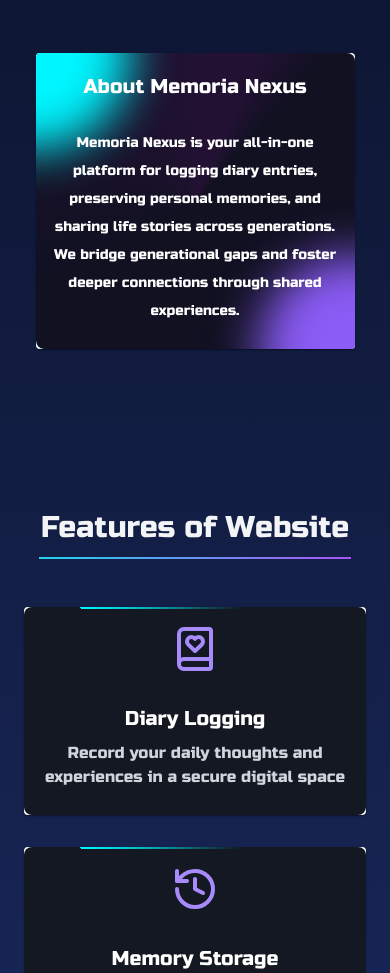
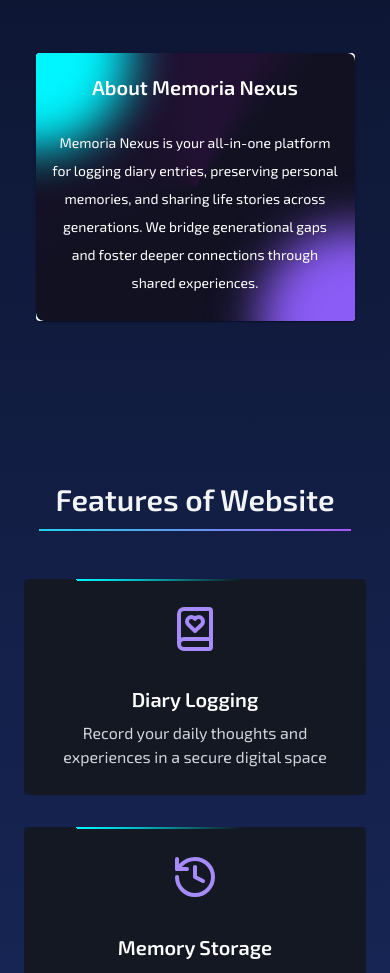
Before and after one commit to ankitkatole/MemoriaNexus, a React (Vite) app in the folder client/: page / in a window 390 px wide. Shown: the part 1020-1993 px from the top of the page. Built offline with nearby package versions, Linux system fonts and the light colour scheme.

Commit message:
ui fixes and font change

```diff
--- a/client/src/Components/SharedComponents/FeatureCard.jsx
+++ b/client/src/Components/SharedComponents/FeatureCard.jsx
@@ -1,17 +1,16 @@
 import React from 'react';
-import { Card, CardContent } from "@mui/material";
 
 function FeatureCard({ icon, title, description }) {
   return (
-    <Card className="bg-gray-900/50 border-gray-800 overflow-hidden hover:scale-105 h-full  transition-all duration-500  group hover:bg-gray-800/50 ">
-      <CardContent className="p-6 text-center  h-full box2">
+    <div className="bg-gray-900/50 border-gray-800 overflow-hidden hover:scale-105 h-full  transition-all duration-500 delay-200 group hover:bg-gray-800/50 ">
+      <div className="p-6 text-center  h-full box2">
         <div className="mb-4 flex  justify-center">
           {icon}
         </div>
         <h4 className="text-xl font-semibold text-white mb-2">{title}</h4>
         <p className="text-gray-300">{description}</p>
-      </CardContent>
-    </Card>
+      </div>
+    </div>
   );
 }
 
--- a/client/src/Components/SharedComponents/Navbar.jsx
+++ b/client/src/Components/SharedComponents/Navbar.jsx
@@ -72,7 +72,7 @@ function Navbar({LoginOpen, SignupOpen}) {
       <div
         className={`slider ${
           isMenuClicked ? "translate-x-0" : " translate-x-full"
-        } w-full bg-black fixed z-[9999999] inset-0 h-screen transition-transform duration-500 text-white text-5xl flex flex-col gap-4 justify-center items-center`}
+        } w-full bg-black fixed z-[7777] inset-0 h-screen transition-transform duration-500 text-white text-5xl flex flex-col gap-4 justify-center items-center`}
       >
         <button  className=" absolute top-5 right-5 lg:hidden p-2" onClick={()=>{setisMenuClicked(false)}} >
             <Menu className="h-6 w-6 " />
@@ -90,7 +90,15 @@ function Navbar({LoginOpen, SignupOpen}) {
           <Link to={navLink.href}> {navLink.link}</Link>
           </div>
         ))}
+        <div className=" flex flex-col  items-center space-y-4 mx-4">
+            <a  className="navLink border-b-2 text-4xl  border-cyan-300 py-2  rounded-sm  " onClick={() => LoginOpen(true)}>
+              Sign In
+            </a>
 
+            <a className="navLink border-b-2 text-4xl  border-cyan-300 py-2 rounded-sm " onClick={() => SignupOpen(true)}>
+              Sign Up
+            </a>
+          </div>
       </div>
 
 
--- a/client/src/Components/SharedComponents/StepCard.jsx
+++ b/client/src/Components/SharedComponents/StepCard.jsx
@@ -3,7 +3,7 @@ import React from 'react';
 function StepCard({ number, title, description }) {
   return (
     <div className="text-center flex flex-col justify-center items-center group ">
-      <div className="w-16 h-16 !rounded-full box bg-violet-600 flex items-center justify-center mx-auto mb-4 transform transition-transform group-hover:scale-110 ">
+      <div className="w-16 h-16 !rounded-full box bg-violet-600 flex items-center justify-center mx-auto mb-4 transform transition-transform duration-500 group-hover:scale-110 ">
         <span className="text-2xl font-semibold ">{number}</span>
       </div>
       <h4 className="text-xl font-semibold mb-2">{title}</h4>
--- a/client/src/Pages/Resgistration/LandingPage.jsx
+++ b/client/src/Pages/Resgistration/LandingPage.jsx
@@ -56,7 +56,7 @@ function LandingPage() {
         <p className="text-xl text-center md:w-[80vw] lg:w-[90%] xl:w-auto text-gray-100 max-w-2xl lg:text-left 2xl:mx-auto mb-8 relative z-10">
           Your digital sanctuary for preserving memories and sharing stories across generations
         </p>
-        <button className="box text-white px-8 max-w-[250px] py-2 text-lg relative z-10 transform transition-transform hover:scale-105">
+        <button className="box text-white px-8 max-w-[250px] py-2 text-lg relative z-10 transform transition-transform duration-500 hover:scale-105">
           Start Your Journey
         </button>
         </div>
@@ -69,8 +69,8 @@ function LandingPage() {
           <CardContent className="p-8 relative box !border-none bg-[#262d3c]">
             <div className="absolute -top-24 -left-24 w-48 h-48 bg-[#00f6ff] rounded-full  filter blur-xl   animate-blob"></div>
             <div className="absolute -bottom-24 -right-24 w-48 h-48 bg-violet-500 rounded-full  blur-xl  filter animate-blob animation-delay-2000"></div>
-            <h3 className="text-3xl text-white font-semibold mb-6 text-center relative z-10" style={{ fontSize: "clamp(20px, 2.4vw, 30px)" }}>About Memoria Nexus</h3>
-            <p className="text-white text-lg text-center max-w-3xl mx-auto relative z-10" style={{ fontSize: "clamp(14px, 1.5vw, 18px)" }}>
+            <h3 className="text-3xl text-white font-semibold mb-6 text-center relative z-10" style={{ fontSize: "clamp(20px, 2.4vw, 35px)" }}>About Memoria Nexus</h3>
+            <p className="text-white text-lg text-center max-w-3xl mx-auto relative z-10" style={{ fontSize: "clamp(14px, 1.5vw, 16px)" }}>
               Memoria Nexus is your all-in-one platform for logging diary entries, preserving personal memories,
               and sharing life stories across generations. We bridge generational gaps and foster deeper connections
               through shared experiences.
@@ -83,8 +83,8 @@ function LandingPage() {
       <section id="features" className="container mx-auto px-6 xl:px-20 py-20">
 
       <div className='flex flex-col justify-center items-center w-full mb-12'>
-        <h3 className="text-3xl font-semibold  text-center relative z-10 mb-3  ">Features of Website</h3>
-        <span className='bg-gradient-to-r from-cyan-400 to-purple-500 bg-clip-border h-[2px] w-[80vw] md:w-[320px]'></span>
+        <h3 className="text-3xl md:text-4xl font-semibold  text-center relative z-10 mb-3  ">Features of Website</h3>
+        <span className='bg-gradient-to-r from-cyan-400 to-purple-500 bg-clip-border h-[2px] w-[80vw] md:w-[390px]'></span>
         </div>
 
         <div className="grid md:grid-cols-2  lg:grid-cols-4 gap-8">
--- a/client/src/Pages/Resgistration/SignUp.jsx
+++ b/client/src/Pages/Resgistration/SignUp.jsx
@@ -36,7 +36,7 @@ function SignUp({onClose, LoginOpen}) {
     // Password validation: Minimum 8 characters, at least one letter and one number
     const passwordRegex = /^(?=.*[A-Za-z])(?=.*\d)[A-Za-z\d]{8,}$/;
     if (!passwordRegex.test(password)) {
-      return 'Password must be at least 8 characters long and contain both letters and numbers.';
+      return 'Password must be at least 8 characters and contain letters and numbers.';
     }
 
     return '';
--- a/client/src/index.css
+++ b/client/src/index.css
@@ -1,4 +1,6 @@
 @import url('https://fonts.googleapis.com/css2?family=Russo+One&display=swap');
+@import url('https://fonts.googleapis.com/css2?family=Titillium+Web:ital,wght@0,200;0,300;0,400;0,600;0,700;0,900;1,200;1,300;1,400;1,600;1,700&display=swap');
+@import url('https://fonts.googleapis.com/css2?family=Exo+2:ital,wght@0,100..900;1,100..900&family=Titillium+Web:ital,wght@0,200;0,300;0,400;0,600;0,700;0,900;1,200;1,300;1,400;1,600;1,700&display=swap');
 @tailwind base;
 @tailwind components;
 @tailwind utilities;
@@ -180,7 +182,10 @@ input:-webkit-autofill {
 
 *{
   outline: none;
-  font-family: "Russo One", serif;
+  /* font-family: "Russo One", serif; */
+  /* font-family: "Titillium Web", serif; */
+  font-family: "Exo 2", serif;
+
 }
 
 div{
```
